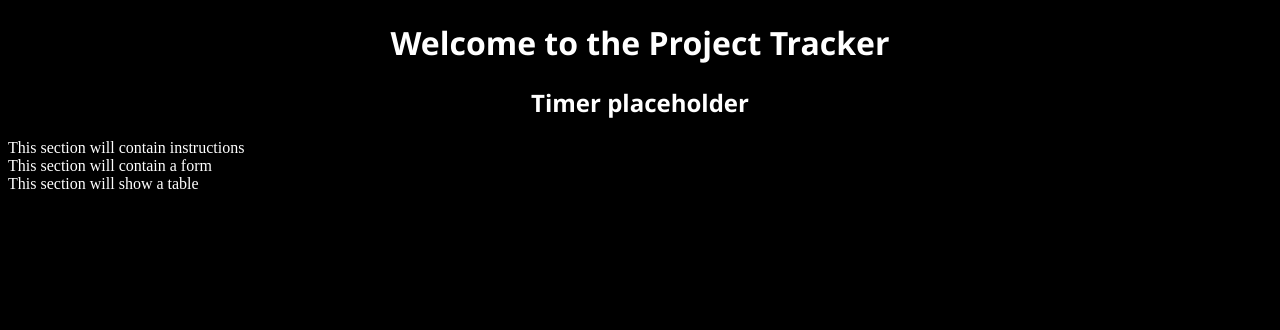
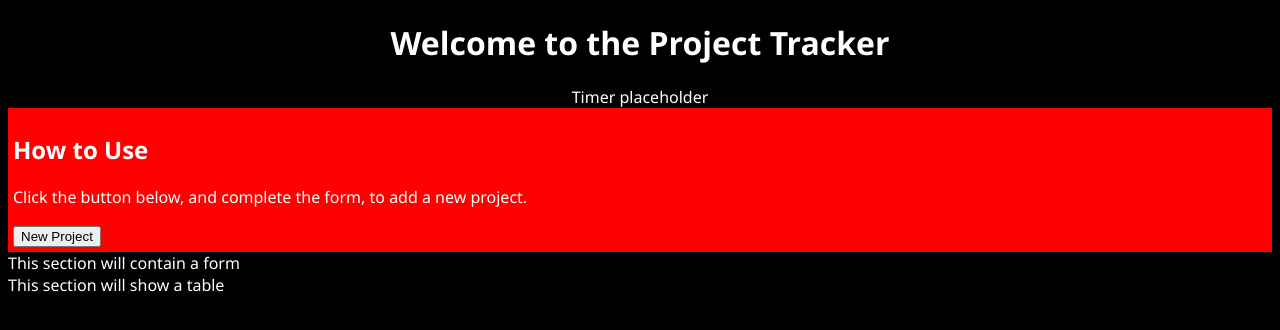
Before and after one commit to djbowen95/Project-Tracker, a plain HTML site: page index.html in a window 1280 px wide. Drawn offline with nearby package versions, Linux system fonts and the light colour scheme.

Commit message:
Build all HTML elements for the instruction card section

```diff
--- a/assets/script.js
+++ b/assets/script.js
@@ -1,16 +1,16 @@
-// Root div to contain all sections.
+// Select the root div from the HTML.
 const rootEl = $("#root");
 
-// Four core sections of the page.
+// Render the four core sections of the page.
 const heroEl = $("<header>");
 const cardEl = $("<section>");
 const modalEl = $("<section>");
 const tableEl = $("<section>");
 rootEl.append(heroEl, cardEl, modalEl, tableEl);
 
-// Hero element scripts.
+// Hero section: render welcome text and display current date.
 const welcomeEl = $("<h1>");
-const dateEl = $("<h2>");
+const dateEl = $("<time>"); // Might change to time html tag
 
 heroEl.attr("class", "hero");
 heroEl.append(welcomeEl, dateEl);
@@ -18,9 +18,20 @@ heroEl.append(welcomeEl, dateEl);
 welcomeEl.text("Welcome to the Project Tracker");
 dateEl.text("Timer placeholder"); // This will be replaced with a function that uses moment.js to display time.
 
+// Instruction card section: header, instructions, and button to launch modal.
+const cardHeaderEl = $("<h2>");
+const instructionsEl = $("<p>");
+const newProjectButton = $("<button>");
 
-cardEl.text("This section will contain instructions");
+cardEl.attr("class", "instructionCard");
+cardEl.append(cardHeaderEl, instructionsEl, newProjectButton);
 
+cardHeaderEl.text("How to Use");
+instructionsEl.text("Click the button below, and complete the form, to add a new project.");
+newProjectButton.text("New Project");
+
+// Modal section: form for a new project.
 modalEl.text("This section will contain a form");
 
+// Table section: table of existing projects.
 tableEl.text("This section will show a table");
--- a/assets/style.css
+++ b/assets/style.css
@@ -1,9 +1,14 @@
 body {
     background-color: black;
     color: white;
+    font-family: 'Segoe UI', Tahoma, Geneva, Verdana, sans-serif;
 }
 
 .hero {
-    font-family: 'Segoe UI', Tahoma, Geneva, Verdana, sans-serif;
     text-align: center;
 }
+
+.instructionCard {
+    background-color: red;
+    padding: 5px;
+}
```
Also changed, not shown: index.html (+3 -1 lines).
